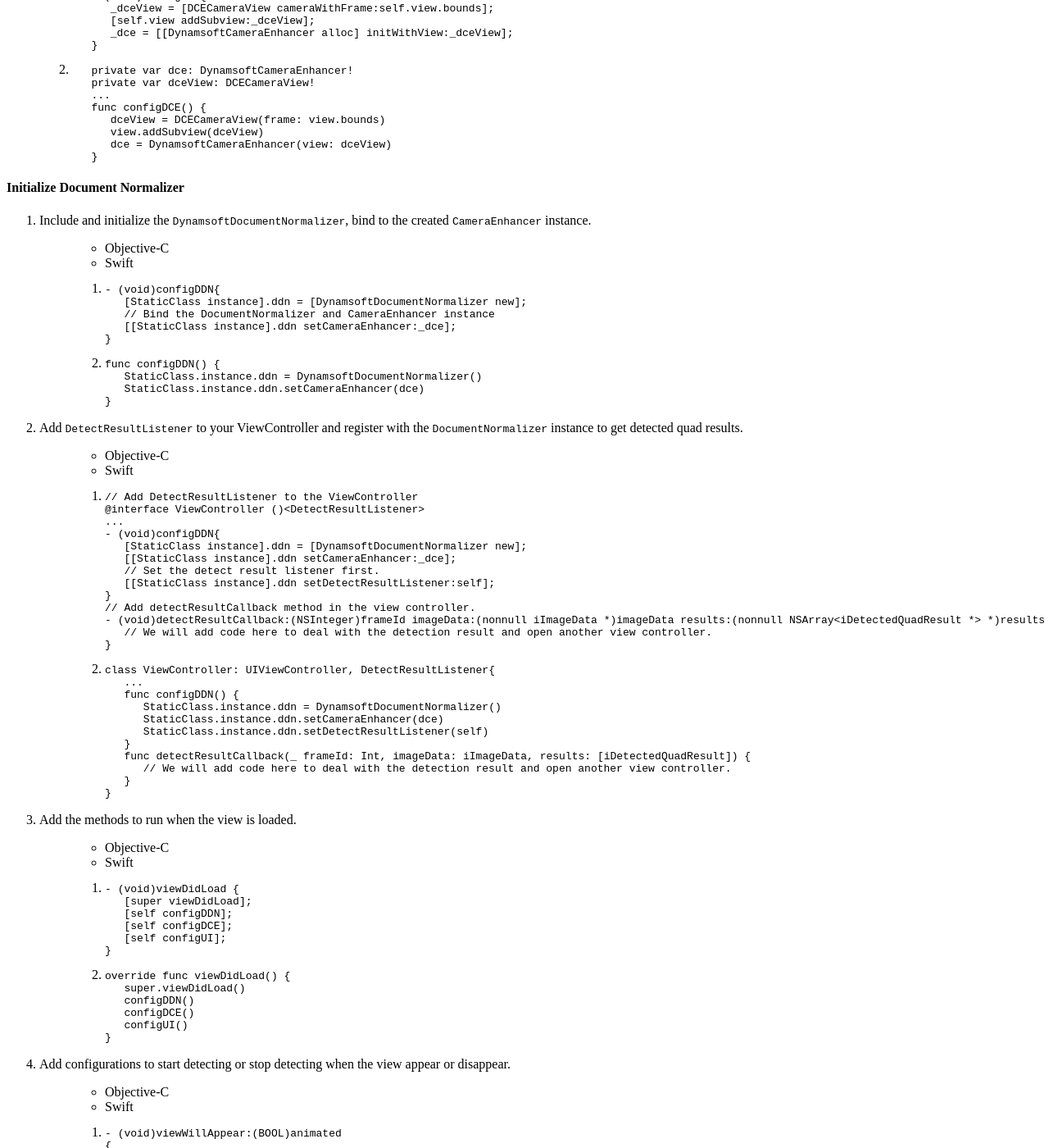
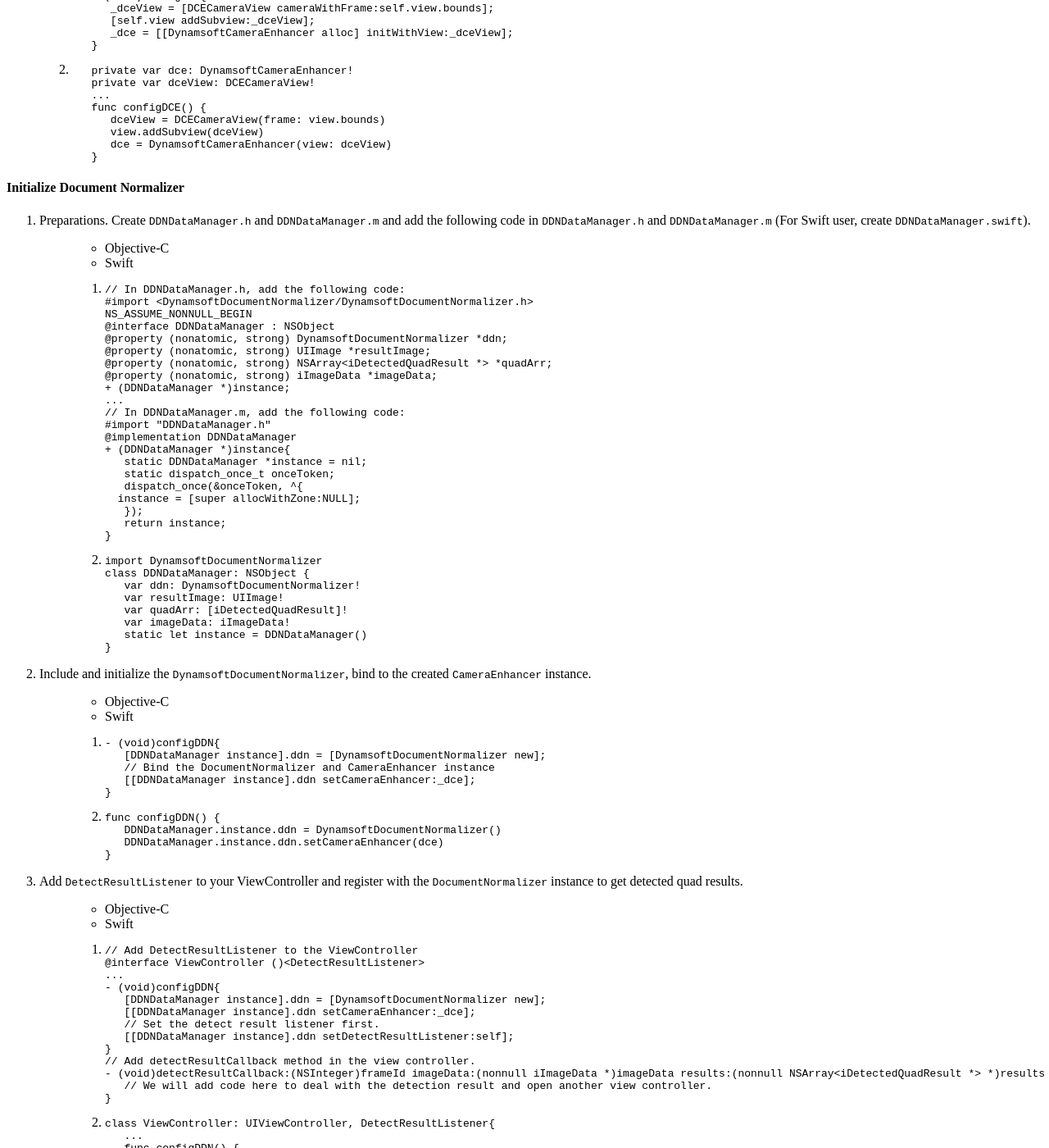
Before and after one commit to dynamsoft-docs/document-normalizer-docs, a Jekyll site: the page built from programming/ios/user-guide.md, in a window 1280 px wide and 1400 px high, scrolled down 2897 px. Shown: the whole window at 82% size. Built offline with Jekyll 4.4.1, drawn with Linux system fonts in a browser that asks for light colours; some of the changed text lies outside the part shown.

Commit message:
Update user-guide.md

````diff
--- a/programming/ios/user-guide.md
+++ b/programming/ios/user-guide.md
@@ -186,6 +186,48 @@ Create the instances of `CameraEnhancer` and `CameraView`.
 
 #### Initialize Document Normalizer
 
+1. Preparations. Create `DDNDataManager.h` and `DDNDataManager.m` and add the following code in `DDNDataManager.h` and `DDNDataManager.m` (For Swift user, create `DDNDataManager.swift`).
+
+   <div class="sample-code-prefix"></div>
+   >- Objective-C
+   >- Swift
+   >
+   >1.
+   ```objc
+   // In DDNDataManager.h, add the following code:
+   #import <DynamsoftDocumentNormalizer/DynamsoftDocumentNormalizer.h>
+   NS_ASSUME_NONNULL_BEGIN
+   @interface DDNDataManager : NSObject
+   @property (nonatomic, strong) DynamsoftDocumentNormalizer *ddn;
+   @property (nonatomic, strong) UIImage *resultImage;
+   @property (nonatomic, strong) NSArray<iDetectedQuadResult *> *quadArr;
+   @property (nonatomic, strong) iImageData *imageData;
+   + (DDNDataManager *)instance;
+   ...
+   // In DDNDataManager.m, add the following code:
+   #import "DDNDataManager.h"
+   @implementation DDNDataManager
+   + (DDNDataManager *)instance{
+      static DDNDataManager *instance = nil;
+      static dispatch_once_t onceToken;
+      dispatch_once(&onceToken, ^{
+         instance = [super allocWithZone:NULL];
+      });
+      return instance;
+   }
+   ```
+   2.
+   ```swift
+   import DynamsoftDocumentNormalizer
+   class DDNDataManager: NSObject {
+      var ddn: DynamsoftDocumentNormalizer!
+      var resultImage: UIImage!
+      var quadArr: [iDetectedQuadResult]!
+      var imageData: iImageData!
+      static let instance = DDNDataManager()
+   }
+   ```
+
 1. Include and initialize the `DynamsoftDocumentNormalizer`, bind to the created `CameraEnhancer` instance.
 
    <div class="sample-code-prefix"></div>
@@ -195,16 +237,16 @@ Create the instances of `CameraEnhancer` and `CameraView`.
    >1.
    ```objc
    - (void)configDDN{
-      [StaticClass instance].ddn = [DynamsoftDocumentNormalizer new];
+      [DDNDataManager instance].ddn = [DynamsoftDocumentNormalizer new];
       // Bind the DocumentNormalizer and CameraEnhancer instance
-      [[StaticClass instance].ddn setCameraEnhancer:_dce];
+      [[DDNDataManager instance].ddn setCameraEnhancer:_dce];
    }
    ```
    2.
    ```swift
    func configDDN() {
-      StaticClass.instance.ddn = DynamsoftDocumentNormalizer()
-      StaticClass.instance.ddn.setCameraEnhancer(dce)
+      DDNDataManager.instance.ddn = DynamsoftDocumentNormalizer()
+      DDNDataManager.instance.ddn.setCameraEnhancer(dce)
    }
    ```
 
@@ -220,10 +262,10 @@ Create the instances of `CameraEnhancer` and `CameraView`.
    @interface ViewController ()<DetectResultListener>
    ...
    - (void)configDDN{
-      [StaticClass instance].ddn = [DynamsoftDocumentNormalizer new];
-      [[StaticClass instance].ddn setCameraEnhancer:_dce];
+      [DDNDataManager instance].ddn = [DynamsoftDocumentNormalizer new];
+      [[DDNDataManager instance].ddn setCameraEnhancer:_dce];
       // Set the detect result listener first.
-      [[StaticClass instance].ddn setDetectResultListener:self];
+      [[DDNDataManager instance].ddn setDetectResultListener:self];
    }
    // Add detectResultCallback method in the view controller.
    - (void)detectResultCallback:(NSInteger)frameId imageData:(nonnull iImageData *)imageData results:(nonnull NSArray<iDetectedQuadResult *> *)results {
@@ -235,9 +277,9 @@ Create the instances of `CameraEnhancer` and `CameraView`.
    class ViewController: UIViewController, DetectResultListener{
       ...
       func configDDN() {
-             StaticClass.instance.ddn = DynamsoftDocumentNormalizer()
-             StaticClass.instance.ddn.setCameraEnhancer(dce)
-             StaticClass.instance.ddn.setDetectResultListener(self)
+             DDNDataManager.instance.ddn = DynamsoftDocumentNormalizer()
+             DDNDataManager.instance.ddn.setCameraEnhancer(dce)
+             DDNDataManager.instance.ddn.setDetectResultListener(self)
       }
       func detectResultCallback(_ frameId: Int, imageData: iImageData, results: [iDetectedQuadResult]) {
              // We will add code here to deal with the detection result and open another view controller.
@@ -281,27 +323,27 @@ Create the instances of `CameraEnhancer` and `CameraView`.
    - (void)viewWillAppear:(BOOL)animated
    {
       [super viewWillAppear:animated];
-      [[StaticClass instance].ddn startDetecting];
+      [[DDNDataManager instance].ddn startDetecting];
    }
    - (void)viewWillDisappear:(BOOL)animated
    {
       [super viewWillDisappear:animated];
-      [[StaticClass instance].ddn stopDetecting];
+      [[DDNDataManager instance].ddn stopDetecting];
    }
    ```
    2.
    ```swift
    override func viewWillAppear(_ animated: Bool) {
       super.viewWillAppear(animated)
-      StaticClass.instance.ddn.startDetecting()
+      DDNDataManager.instance.ddn.startDetecting()
    }
    override func viewWillDisappear(_ animated: Bool) {
       super.viewWillDisappear(animated)
-      StaticClass.instance.ddn.stopDetecting()
+      DDNDataManager.instance.ddn.stopDetecting()
    }
    ```
 
-#### Additional Steps in `ViewController`
+#### Additional Steps in ViewController
 
 When the detected quadrilateral results are satisfied, we can move on to mannually adjust the edge and normalize the document area. In this step, we will add a button on the main view to confirm and go to the quadrilateral editing view.
 
@@ -316,8 +358,8 @@ When the detected quadrilateral results are satisfied, we can move on to mannual
    - (void)detectResultCallback:(NSInteger)frameId imageData:(nonnull iImageData *)imageData results:(nonnull NSArray<iDetectedQuadResult *> *)results {
       if (isview && results) {
              isview = false;
-             [StaticClass instance].quadArr = results;
-             [StaticClass instance].imageData = imageData;
+             [DDNDataManager instance].quadArr = results;
+             [DDNDataManager instance].imageData = imageData;
              dispatch_async(dispatch_get_main_queue(), ^{
                 [self performSegueWithIdentifier:@"pushQuadEditView" sender:nil];
              });
@@ -329,8 +371,8 @@ When the detected quadrilateral results are satisfied, we can move on to mannual
    func detectResultCallback(_ frameId: Int, imageData: iImageData, results: [iDetectedQuadResult]) {
       if startEditing && !results.isEmpty {
              startEditing = false
-             StaticClass.instance.quadArr = results
-             StaticClass.instance.imageData = imageData
+             DDNDataManager.instance.quadArr = results
+             DDNDataManager.instance.imageData = imageData
              DispatchQueue.main.async(execute: { [self] in
                 performSegue(withIdentifier: "pushQuadEditView", sender: nil)
              })
@@ -426,7 +468,7 @@ In this section, we are going to create a view that displays the original image
       // Initialize the DCEImageEditorView.
       editorView = [[DCEImageEditorView alloc] initWithFrame:CGRectMake(0, 0, self.view.frame.size.width, self.view.frame.size.height)];
       // Set the image that will be normalized.
-      [editorView setOriginalImage:[StaticClass instance].imageData];
+      [editorView setOriginalImage:[DDNDataManager instance].imageData];
       [self.view addSubview:editorView];
    }
    ```
@@ -438,7 +480,7 @@ In this section, we are going to create a view that displays the original image
       // Initialize the DCEImageEditorView.
       editorView = DCEImageEditorView(frame: CGRect(x: 0, y: 0, width: view.frame.size.width, height: view.frame.size.height))
       // Set the image that will be normalized.
-      editorView.setOriginalImage(StaticClass.instance.imageData)
+      editorView.setOriginalImage(DDNDataManager.instance.imageData)
       view.addSubview(editorView)
    }
    ```
@@ -462,7 +504,7 @@ In this section, we are going to create a view that displays the original image
       layer = [editorView getDrawingLayer:DDN_LAYER_ID];
       // Create an array of DrawingItems and assign it to the drawingItems property.
       NSMutableArray<DrawingItem *> *array = [NSMutableArray array];
-      for (iDetectedQuadResult *detectedQuadResult in [StaticClass instance].quadArr) {
+      for (iDetectedQuadResult *detectedQuadResult in [DDNDataManager instance].quadArr) {
              iQuadrilateral *quad = detectedQuadResult.location;
              QuadDrawingItem *quadItem = [[QuadDrawingItem alloc] initWithQuad:quad];
              [array addObject:quadItem];
@@ -481,7 +523,7 @@ In this section, we are going to create a view that displays the original image
       layer = editorView.getDrawingLayer(Int(DDN_LAYER_ID))
       // Create an array of DrawingItems and assign it to the drawingItems property.
       var array: [DrawingItem]? = []
-      for detectedQuadResult in StaticClass.instance.quadArr {
+      for detectedQuadResult in DDNDataManager.instance.quadArr {
              let quad = detectedQuadResult.location
              let quadItem = QuadDrawingItem(quad: quad)
              array?.append(quadItem)
@@ -511,9 +553,9 @@ In the section, we will add code to get the user selected quadrilateral and norm
       }
       NSError *error;
       // Normalize the image based on the selected quad.
-      iNormalizedImageResult *imageData = [[StaticClass instance].ddn normalizeBuffer:[StaticClass instance].imageData quad:item.quad error:&error];
+      iNormalizedImageResult *imageData = [[DDNDataManager instance].ddn normalizeBuffer:[DDNDataManager instance].imageData quad:item.quad error:&error];
       // Get the image data of the normalized image.
-      [StaticClass instance].resultImage = imageData.image.toUIImage;
+      [DDNDataManager instance].resultImage = imageData.image.toUIImage;
       dispatch_async(dispatch_get_main_queue(), ^{
              [self performSegueWithIdentifier:@"pushResultView" sender:nil];
       });
@@ -528,9 +570,9 @@ In the section, we will add code to get the user selected quadrilateral and norm
              item = layer.drawingItems?[0] as? QuadDrawingItem
       }
       // Normalize the image based on the selected quad.
-      let imageData = try? StaticClass.instance.ddn.normalizeBuffer(StaticClass.instance.imageData, quad: item!.quad)
+      let imageData = try? DDNDataManager.instance.ddn.normalizeBuffer(DDNDataManager.instance.imageData, quad: item!.quad)
       // Get the image data of the normalized image.
-      StaticClass.instance.resultImage = imageData?.image.toUIImage()
+      DDNDataManager.instance.resultImage = imageData?.image.toUIImage()
       DispatchQueue.main.async(execute: { [self] in
              performSegue(withIdentifier: "pushResultView", sender: nil)
       })
@@ -624,7 +666,7 @@ In the section, we will add code to get the user selected quadrilateral and norm
       imageView = [[UIImageView alloc] initWithFrame:CGRectMake(0, 0, w, h)];
       imageView.userInteractionEnabled = YES;
       imageView.contentMode = UIViewContentModeScaleAspectFit;
-      [imageView setImage:[StaticClass instance].resultImage];
+      [imageView setImage:[DDNDataManager instance].resultImage];
       [self.view addSubview:self->imageView];
    }
    ```
@@ -643,7 +685,7 @@ In the section, we will add code to get the user selected quadrilateral and norm
              imageView = UIImageView(frame: CGRect(x: 0, y: 0, width: w, height: h))
              imageView.isUserInteractionEnabled = true
              imageView.contentMode = .scaleAspectFit
-             imageView.image = StaticClass.instance.resultImage
+             imageView.image = DDNDataManager.instance.resultImage
              view.addSubview(imageView)
       }
    }
````
